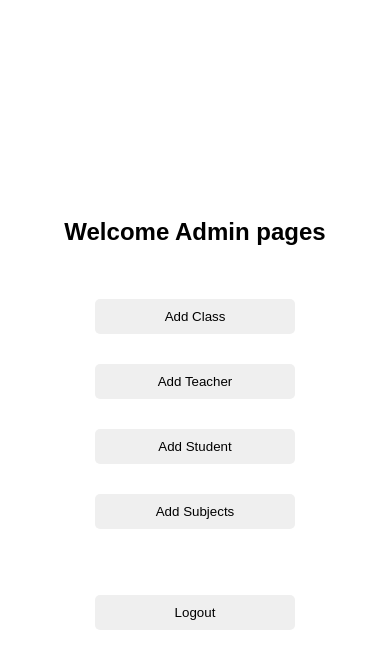
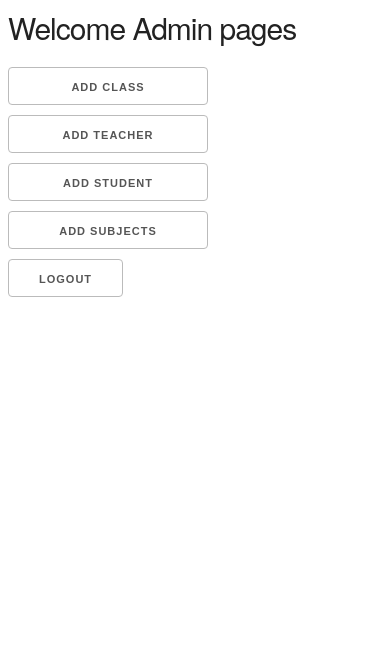
Before and after one commit to Sreenandika/Attendance-Tracker, a plain HTML site: page public/pages/admin/admin.html in a window 390 px wide. Drawn offline with nearby package versions, Linux system fonts and the light colour scheme.

Commit message:
added simple styling

```diff
--- a/backend/index.js
+++ b/backend/index.js
@@ -1,13 +1,13 @@
-const funcs = require('./db-helpers/main.js')
-const db = require('./db-helpers/const.js');
 const express = require('express');
+const { Pool } = require('pg');
 const path = require('path');
 const bodyParser = require('body-parser');
 
+const funcs = require('./db-helpers/main.js')
+const db = require('./db-helpers/const.js');
 const app = express();
 const port = 3000;
 
-const { Pool } = require('pg');
 const pool = new Pool({
     user: db.user,
     host: db.host,
--- a/public/pages/admin/admin.html
+++ b/public/pages/admin/admin.html
@@ -8,45 +8,26 @@
     <script src="https://code.jquery.com/jquery-3.7.1.js"
         integrity="sha256-eKhayi8LEQwp4NKxN+CfCh+3qOVUtJn3QNZ0TciWLP4=" crossorigin="anonymous">
         </script>
+    <link rel="stylesheet" href="https://cdnjs.cloudflare.com/ajax/libs/skeleton/2.0.4/skeleton.min.css"
+        integrity="sha512-EZLkOqwILORob+p0BXZc+Vm3RgJBOe1Iq/0fiI7r/wJgzOFZMlsqTa29UEl6v6U6gsV4uIpsNZoV32YZqrCRCQ=="
+        crossorigin="anonymous" referrerpolicy="no-referrer" />
+</head>
 <style>
-        body {
+    #adminOptions {
         display: flex;
         flex-direction: column;
-            align-items: center;
-            justify-content: center;
-            min-height: 100vh;
-            margin: 0;
-            font-family: sans-serif;
-        }
-        h2 {
-            margin-bottom: 20px;
-        }
-        button {
-            margin: 10px;
-            padding: 10px 20px;
-            border: none;
-            border-radius: 5px;
-            cursor: pointer;
-        }
-        @media (max-width: 768px) {
-
-            /* Phone Layout */
-            button {
-                width: 100%;
-                max-width: 200px;
-                margin: 15px 0;
-            }
+        width: 200px;
     }
 </style>
-</head>
+
 <body>
-    <h2 id="header"></h2>
-    <br>
+    <h3 id="header"></h3>
+    <div id="adminOptions">
         <button id="addClass">Add Class</button>
         <button id="addTeacher">Add Teacher</button>
         <button id="addStudent">Add Student</button>
         <button id="addSubject">Add Subjects</button>
-    <br><br>
+    </div>
     <button id="logout">Logout</button>
 
 </body>
@@ -61,4 +42,5 @@
         window.location.pathname = `/admin/${currUserId}/subject_manager`;
     });
 </script>
+
 </html>
```
Also changed, not shown: public/index.html (+28 -2 lines), public/pages/admin/classHandler.html (+5 -1 lines). Lines whose indentation alone changed are shown as unchanged.
